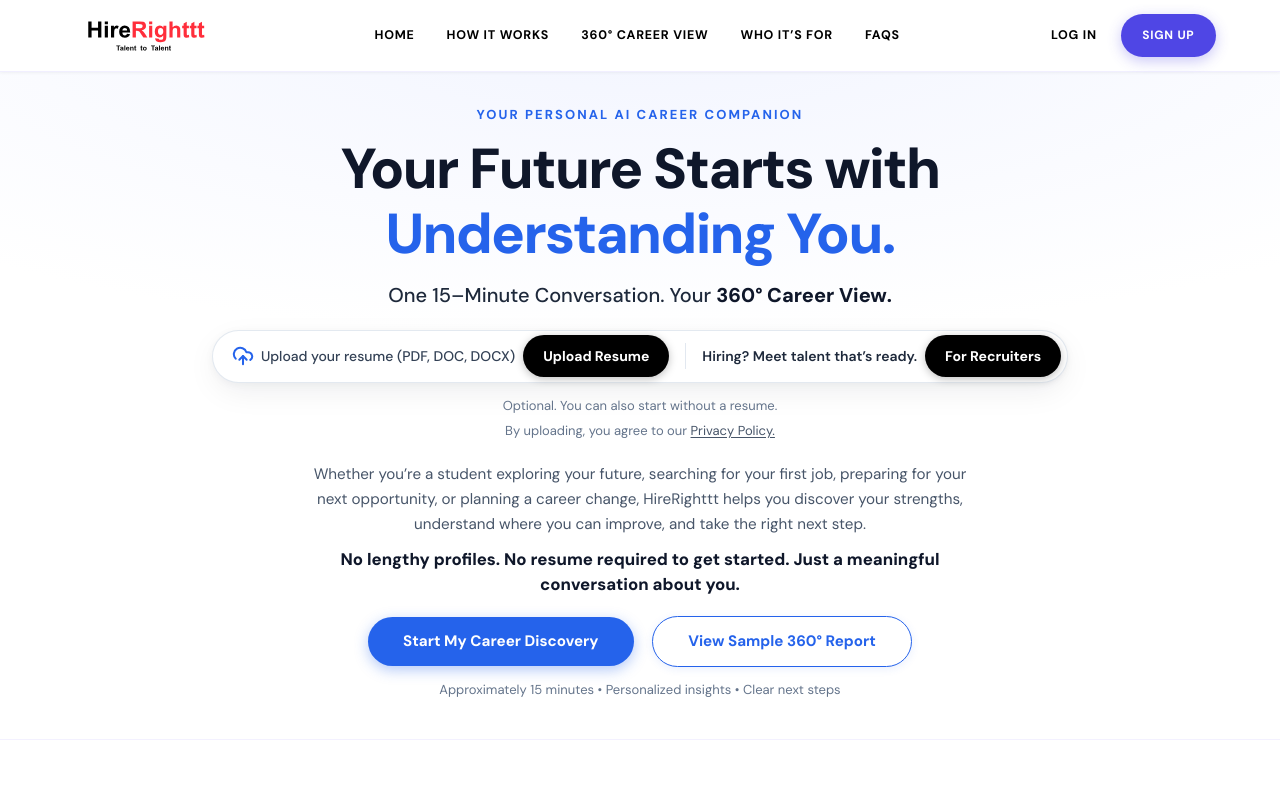
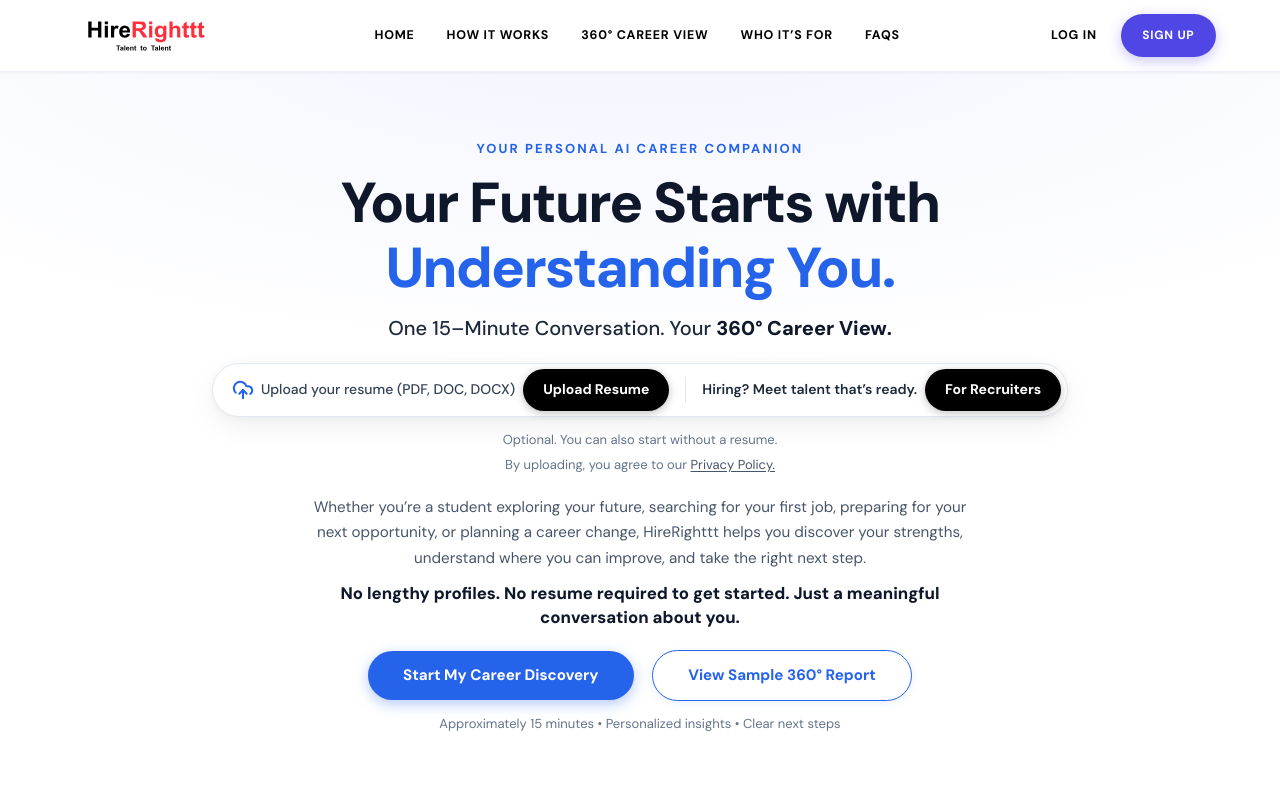
Before and after one commit to GANESH123-GANI/demo-frontend-hirerighttt, a React (Vite) app in the folder frontend/: page / in a window 1280 px wide. Shown: the top 800 px of the page. Built offline with nearby package versions, Linux system fonts and the light colour scheme; no server answers.

Commit message:
style(homepage): restore 100% viewport hero section matching Image 2

```diff
--- a/frontend/src/pages/HomePage.module.css
+++ b/frontend/src/pages/HomePage.module.css
@@ -253,11 +253,12 @@
 
 .heroSection {
   position: relative;
-  min-height: auto;
+  min-height: calc(100vh - 72px);
+  min-height: calc(100dvh - 72px);
   display: flex;
   align-items: center;
   justify-content: center;
-  padding: clamp(1.75rem, 2.5vw, 2.5rem) 1.5rem clamp(2rem, 3vw, 2.75rem);
+  padding: 1.5rem 1.5rem;
   box-sizing: border-box;
   background: radial-gradient(ellipse 80% 50% at 50% -10%, rgba(238, 242, 255, 0.7) 0%, rgba(255, 255, 255, 1) 100%);
   overflow: hidden;
```
